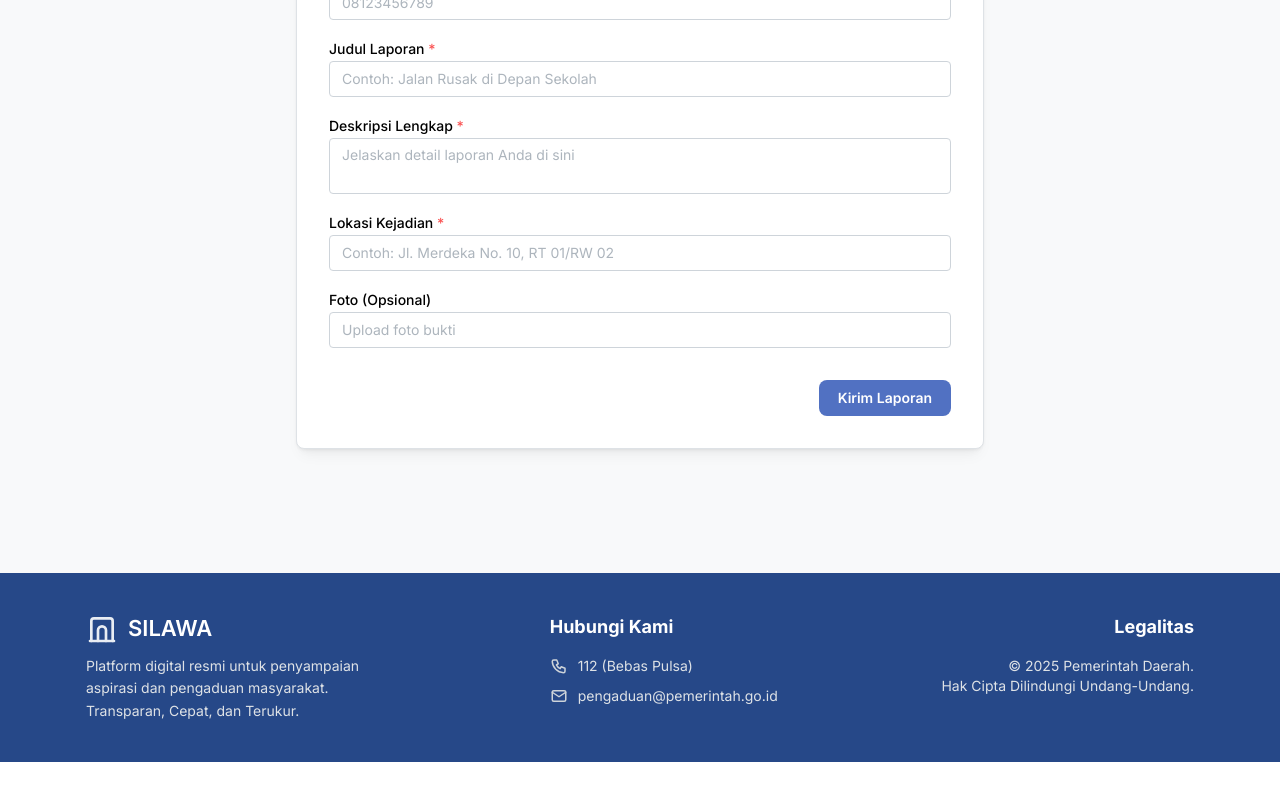
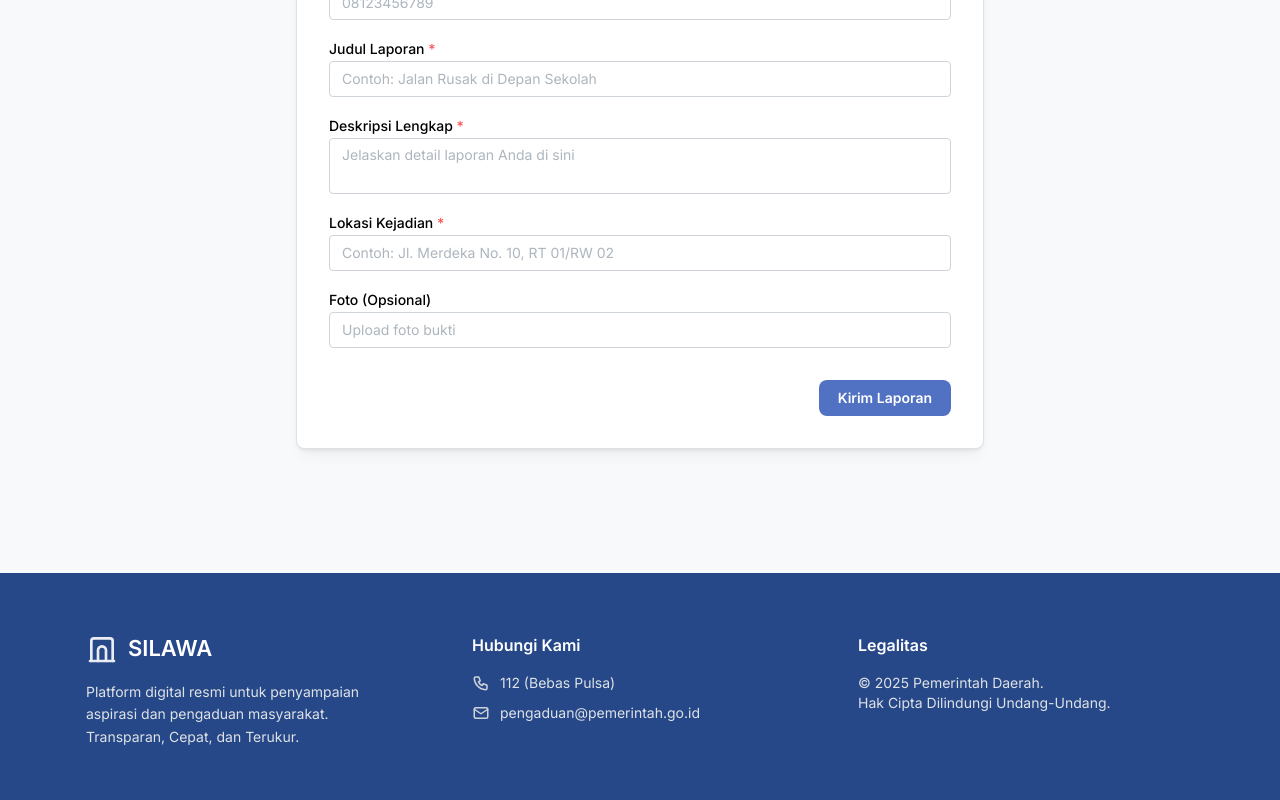
Before and after one commit to reyhkm/Silawa-FE, a React (Vite) app: page / in a window 1280 px wide. Shown: the part 473-1273 px from the top of the page. Before the commit the page ends 1235 px from the top, so only its background shows below. Built offline with nearby package versions, Linux system fonts and the light colour scheme; no server answers.

Commit message:
Update PublicLayout.tsx

```diff
--- a/src/components/layout/PublicLayout.tsx
+++ b/src/components/layout/PublicLayout.tsx
@@ -1,4 +1,4 @@
-import { AppShell, Group, Button, Title, Box, Text, Container, Stack, Burger, Drawer, Divider, ScrollArea, rem } from '@mantine/core';
+import { AppShell, Group, Button, Title, Box, Text, Container, Stack, Burger, Drawer, Divider, ScrollArea, rem, SimpleGrid } from '@mantine/core';
 import { useDisclosure } from '@mantine/hooks';
 import { Outlet, useNavigate, Link, useLocation } from 'react-router-dom';
 import { IconReportAnalytics, IconBuildingArch, IconPhone, IconMail } from '@tabler/icons-react';
@@ -7,8 +7,6 @@ import { IconReportAnalytics, IconBuildingArch, IconPhone, IconMail } from '@tab
 function PublicHeader({ opened, toggle }: { opened: boolean; toggle: () => void }) {
   const navigate = useNavigate();
   const location = useLocation();
-
-  // Cek rute aktif untuk styling tombol
   const isActive = (path: string) => location.pathname === path;
 
   return (
@@ -21,12 +19,11 @@ function PublicHeader({ opened, toggle }: { opened: boolean; toggle: () => void
           </Box>
           <Box>
             <Title order={4} c="brandBlue.9" lh={1.1}>SILAWA</Title>
-            {/* PERBAIKAN DI SINI: Mengganti ls={1} dengan style manual */}
             <Text size="10px" c="dimmed" tt="uppercase" fw={700} style={{ letterSpacing: '1px' }}>Pelayanan Publik</Text>
           </Box>
         </Group>
 
-        {/* DESKTOP NAVIGATION (Hidden on Mobile) */}
+        {/* DESKTOP NAVIGATION */}
         <Group visibleFrom="sm" gap="sm">
           <Button
             component={Link}
@@ -48,54 +45,65 @@ function PublicHeader({ opened, toggle }: { opened: boolean; toggle: () => void
           </Button>
         </Group>
 
-        {/* MOBILE BURGER (Hidden on Desktop) */}
+        {/* MOBILE BURGER */}
         <Burger opened={opened} onClick={toggle} hiddenFrom="sm" size="sm" />
       </Group>
     </Container>
   );
 }
 
-// --- KOMPONEN FOOTER ---
+// --- KOMPONEN FOOTER (DIPERBAIKI) ---
 function PublicFooter() {
   return (
-    <Box bg="brandBlue.9" c="white" py={40} mt={60}>
+    <Box bg="brandBlue.9" c="white" py={60} mt={60}>
       <Container size="lg">
-        <Group justify="space-between" align="flex-start">
+        {/*
+            MENGGUNAKAN SIMPLEGRID:
+            - base: 1 (1 kolom di HP -> Rapi ke bawah)
+            - sm: 3 (3 kolom di Tablet/Laptop -> Rapi ke samping)
+        */}
+        <SimpleGrid cols={{ base: 1, sm: 3 }} spacing={50}>
 
-          {/* Kolom 1: Brand */}
-          <Stack gap="xs" maw={300}>
-            <Group gap="xs" align="center">
+          {/* Kolom 1: Brand & Deskripsi */}
+          <Stack gap="md">
+            <Group gap="xs">
                 <IconBuildingArch size={32} color="white" style={{ opacity: 0.9 }} />
                 <Title order={3} c="white">SILAWA</Title>
             </Group>
-            <Text size="sm" c="gray.3" lh={1.6}>
+            <Text size="sm" c="gray.3" lh={1.6} maw={300}>
               Platform digital resmi untuk penyampaian aspirasi dan pengaduan masyarakat. Transparan, Cepat, dan Terukur.
             </Text>
           </Stack>
 
           {/* Kolom 2: Kontak */}
+          <Stack gap="md">
+            <Title order={5} c="white">Hubungi Kami</Title>
             <Stack gap="xs">
-            <Text fw={700} size="lg" mb={4}>Hubungi Kami</Text>
-            <Group gap="xs">
-                <IconPhone size={18} color="var(--mantine-color-gray-4)" />
+                <Group gap="xs" wrap="nowrap">
+                    <IconPhone size={18} color="var(--mantine-color-gray-4)" style={{ flexShrink: 0 }} />
                     <Text size="sm" c="gray.3">112 (Bebas Pulsa)</Text>
                 </Group>
-            <Group gap="xs">
-                <IconMail size={18} color="var(--mantine-color-gray-4)" />
+                <Group gap="xs" wrap="nowrap">
+                    <IconMail size={18} color="var(--mantine-color-gray-4)" style={{ flexShrink: 0 }} />
                     <Text size="sm" c="gray.3">pengaduan@pemerintah.go.id</Text>
                 </Group>
             </Stack>
+          </Stack>
 
-          {/* Kolom 3: Copyright */}
-          <Stack gap="xs" align="flex-end">
-             <Text fw={700} size="lg" mb={4}>Legalitas</Text>
-             <Text size="sm" c="gray.3" ta="right">
-                © {new Date().getFullYear()} Pemerintah Daerah.<br />
+          {/* Kolom 3: Legalitas */}
+          <Stack gap="md">
+             <Title order={5} c="white">Legalitas</Title>
+             <Box>
+                <Text size="sm" c="gray.3">
+                    © {new Date().getFullYear()} Pemerintah Daerah.
+                </Text>
+                <Text size="sm" c="gray.3">
                     Hak Cipta Dilindungi Undang-Undang.
                 </Text>
+             </Box>
           </Stack>
 
-        </Group>
+        </SimpleGrid>
       </Container>
     </Box>
   );
@@ -111,12 +119,10 @@ export function PublicLayout() {
       padding={0}
       withBorder={false}
     >
-      {/* HEADER DENGAN SHADOW HALUS */}
       <AppShell.Header style={{ borderBottom: '1px solid #e9ecef', boxShadow: '0 2px 10px rgba(0,0,0,0.03)' }}>
          <PublicHeader opened={opened} toggle={toggle} />
       </AppShell.Header>
 
-      {/* DRAWER UNTUK MOBILE MENU */}
       <Drawer
         opened={opened}
         onClose={close}
@@ -139,7 +145,6 @@ export function PublicLayout() {
         </ScrollArea>
       </Drawer>
 
-      {/* KONTEN UTAMA */}
       <AppShell.Main style={{ display: 'flex', flexDirection: 'column', minHeight: '100vh', backgroundColor: '#F8F9FA' }}>
         <Box style={{ flex: 1 }} py="xl">
             <Container size="lg">
```
Lines whose indentation alone changed are shown as unchanged.
